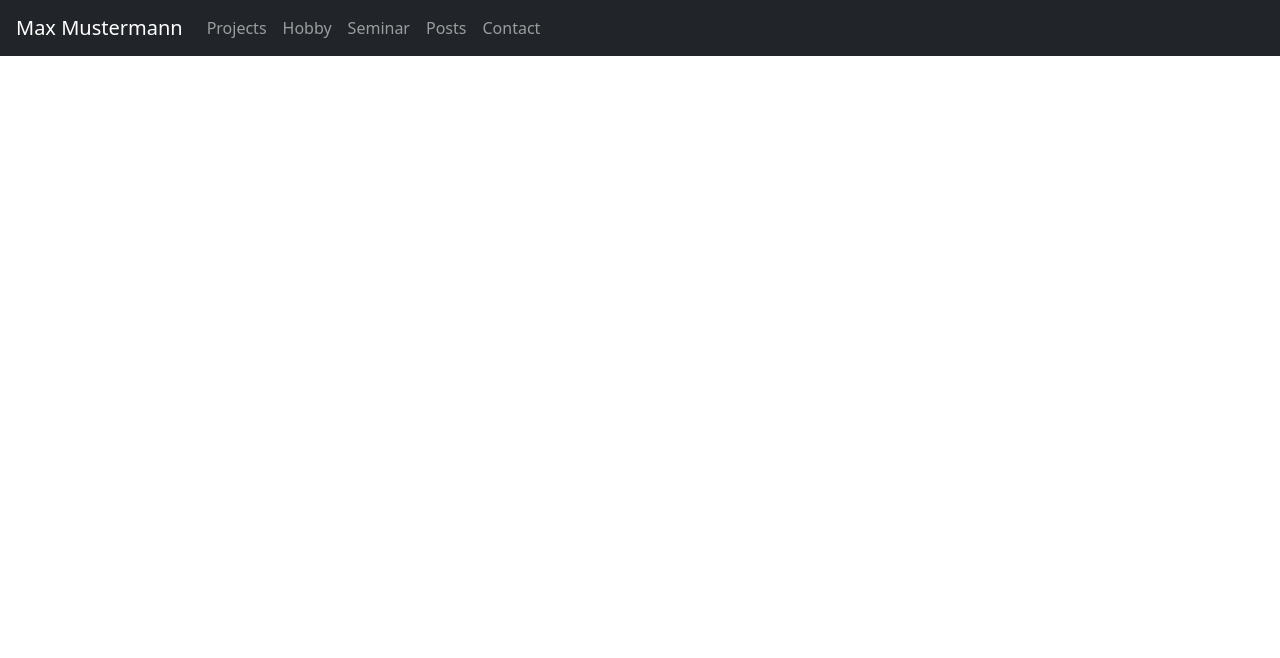
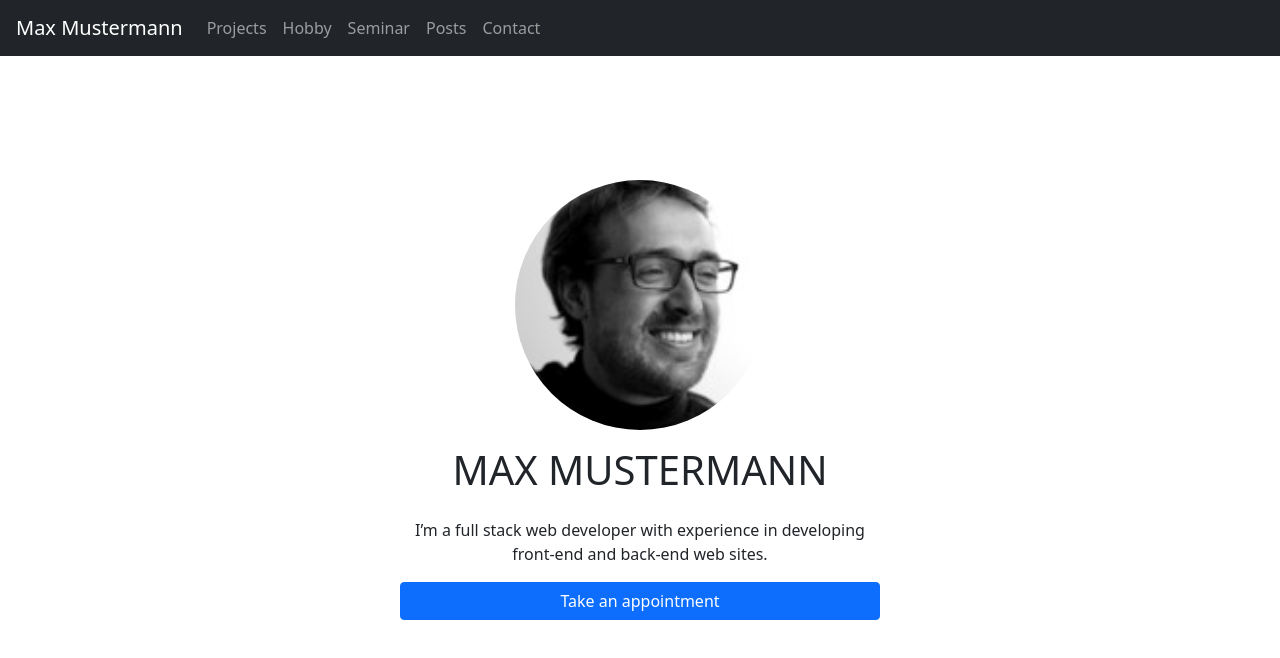
Before and after one commit to omr-dev/personalPortfolioPage, a plain HTML site: page index.html in a window 1280 px wide. Drawn offline with nearby package versions, Linux system fonts and the light colour scheme.

Commit message:
profileDetailsSection completed

```diff
--- a/index.html
+++ b/index.html
@@ -34,6 +34,23 @@
             </ul>
         </div>
     </nav>
+    <div class="container">
+        <div class="profileDetails d-flex justify-content-center align-items-center" style="height: 100vh;">
+            <div class="card border-0" style="width: 30rem;">
+                <img class="card-image-top rounded-circle mx-auto" src="./img/profilePic.jpg"
+                    style="width: 250px; height: 250px;" alt="Max Mustermann Profile Picture">
+                <div class="card-body">
+                    <h1 class="card-title text-center">MAX MUSTERMANN</h1>
+                </div>
+                <p class="card-text text-center">
+                    I’m a full stack web developer with experience in developing front-end and back-end web sites.
+                </p>
+                <a href="#" class="btn btn-primary">Take an appointment</a>
+
+            </div>
+        </div>
+
+    </div>
 
     <!-- BOOTSTRAP -->
     <script src="https://cdn.jsdelivr.net/npm/bootstrap@5.1.3/dist/js/bootstrap.bundle.min.js"
```
Also changed, not shown: 1 other file.
